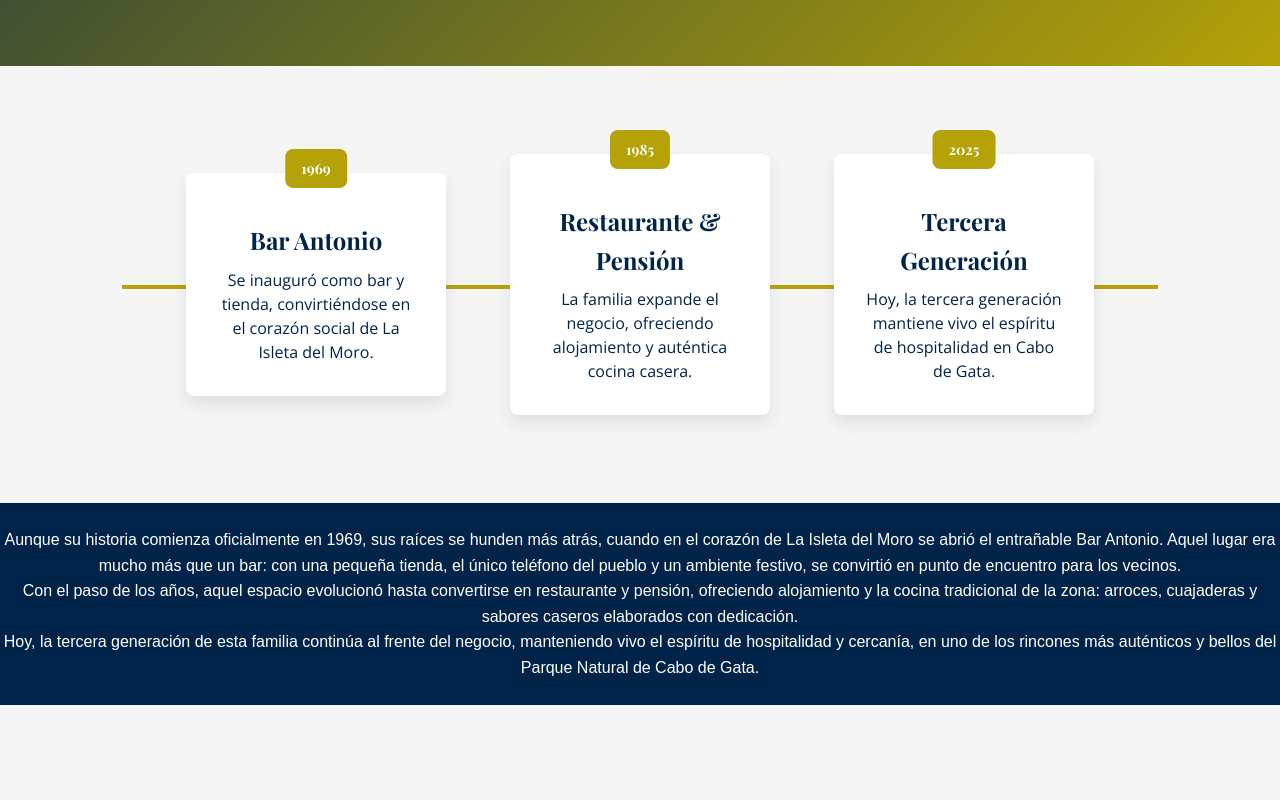
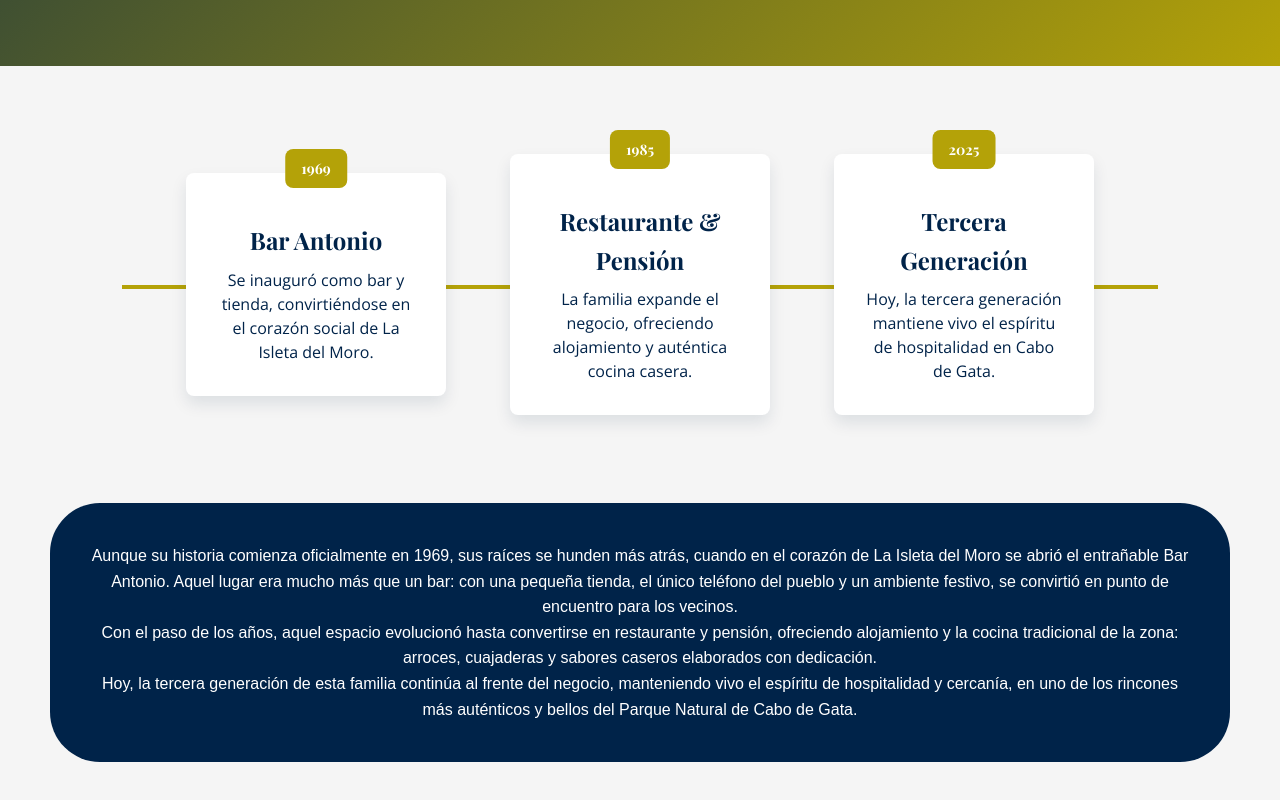
Before and after one commit to mtcarlos/WebRestaurante, a plain HTML site: page nosotros.html in a window 1280 px wide. Shown: the part 833-1633 px from the top of the page. Before the commit the page ends 1538 px from the top, so only its background shows below. Drawn offline with nearby package versions, Linux system fonts and the light colour scheme.

Commit message:
ajustando el mensaje de la historia

```diff
--- a/styles.css
+++ b/styles.css
@@ -557,5 +557,10 @@ footer {
   background: var(--clr-primary);
   color: var(--clr-white);
   text-align: center;
-  padding: var(--space) 0;
+  padding: 2.5rem;
+  border-radius: 50px;
+  margin-bottom: 50px;
+  margin-left: 50px;
+  margin-right: 50px;
+
 }
```
